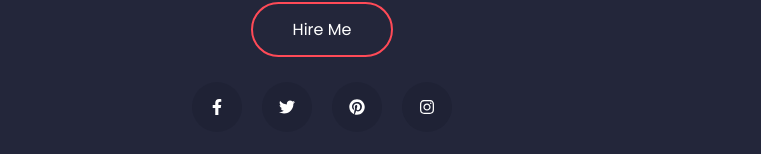
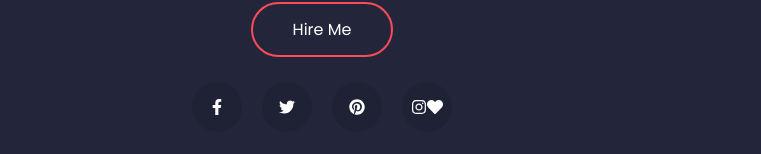
Before and after one commit to gautam2021/personal-portfolio-react, a React (Create React App) app: page / in a window 1280 px wide. Shown: the part 4949-5103 px from the top of the page, without its empty margins (318-1079 px from the left). Built offline with nearby package versions, Linux system fonts and the light colour scheme.

Commit message:
Update Contact.jsx
heart icon

```diff
--- a/src/components/Contact.jsx
+++ b/src/components/Contact.jsx
@@ -4,6 +4,7 @@ import {
   FaTwitter,
   FaPinterest,
   FaInstagram,
+  FaHeart ,
 } from "react-icons/fa";
 const Contact = () => {
   return (
@@ -35,6 +36,7 @@ const Contact = () => {
                 </li>
                 <li>
                   <FaInstagram className="contactIcon" />
+                    <FaHeart  className="contactIcon" />
                 </li>
               </ul>
             </div>
```
